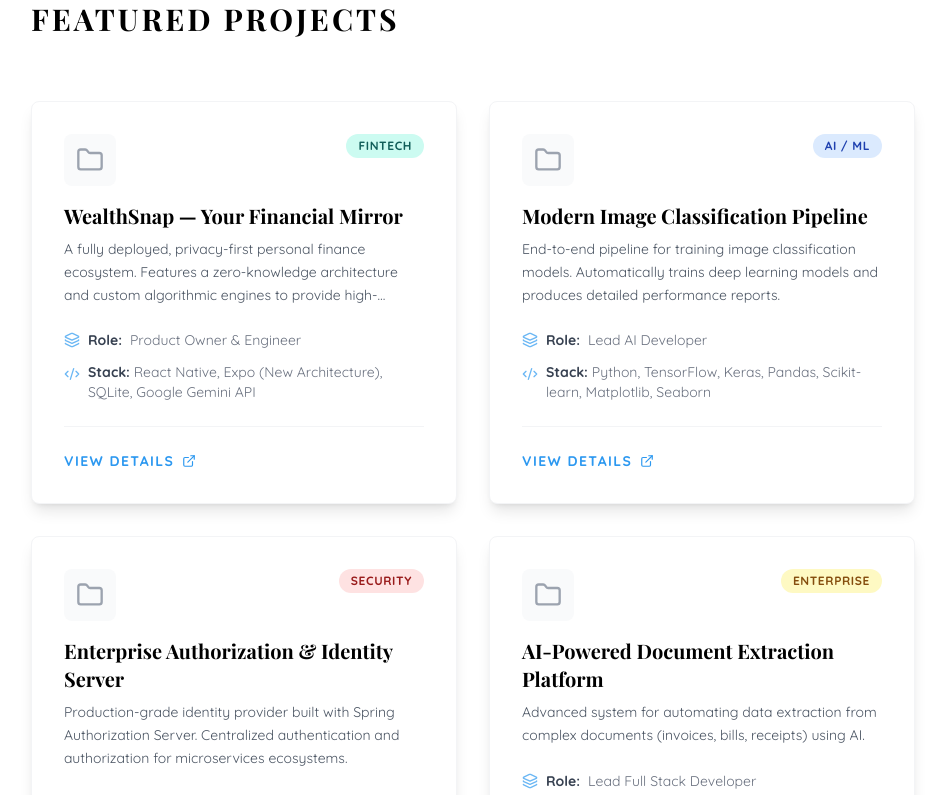
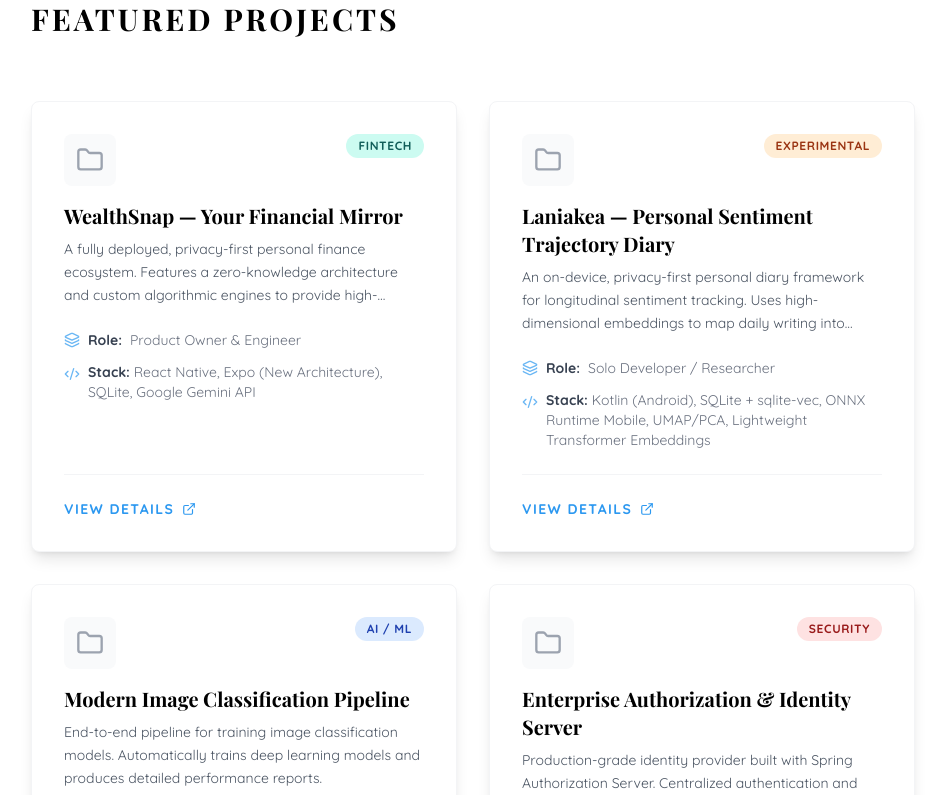
Before and after one commit to tantanjay/portfolio, a React (Vite) app: page / in a window 1280 px wide. Shown: the part 5680-6475 px from the top of the page, without its empty margins (317-1261 px from the left). Built offline with nearby package versions, Linux system fonts and the light colour scheme; a web font is replaced by a local one.

Commit message:
Laniakea

```diff
--- a/src/components/sections/Work.tsx
+++ b/src/components/sections/Work.tsx
@@ -10,6 +10,7 @@ const categoryColors: Record<string, string> = {
     'Government': 'bg-purple-100 text-purple-800',
     'Healthcare': 'bg-green-100 text-green-800',
     'FinTech': 'bg-teal-100 text-teal-800',
+    'Experimental': 'bg-orange-100 text-orange-800',
 };
 
 export default function Work() {
--- a/src/data/portfolio.ts
+++ b/src/data/portfolio.ts
@@ -150,6 +150,23 @@ export const projects = [
         ]
     },
     {
+        title: "Laniakea — Personal Sentiment Trajectory Diary",
+        category: "Experimental",
+        description: "An on-device, privacy-first personal diary framework for longitudinal sentiment tracking. Uses high-dimensional embeddings to map daily writing into semantic trajectories, allowing the user to observe patterns in mood and behavior without cloud storage or invasive tracking.",
+        roles: "Solo Developer / Researcher",
+        teamSize: "Solo Project",
+        deployment: "Personal / Local-Only",
+        stack: "Kotlin (Android), SQLite + sqlite-vec, ONNX Runtime Mobile, UMAP/PCA, Lightweight Transformer Embeddings",
+        keyPoints: [
+            "Transforms daily diary entries into high-dimensional embeddings (Gemma 3-270M / Qwen3-0.6B) with ephemeral memory handling.",
+            "Applies differential privacy (Laplacian noise) to all persisted vectors to prevent inversion of raw text.",
+            "Computes angular semantic velocity and acceleration to track high-dimensional mood trajectories.",
+            "Uses K-Nearest Neighbors and optional manifold projection (UMAP/PCA) to find symmetric patterns in the user's historical entries.",
+            "Implements defensive UI to mitigate self-fulfilling prophecies: only non-deterministic pattern observation is surfaced.",
+            "Designed as a long-term personal experiment with strict local-first storage and optional visualization of semantic drift."
+        ]
+    },
+    {
         title: "Modern Image Classification Pipeline",
         category: "AI / ML",
         description: "End-to-end pipeline for training image classification models. Automatically trains deep learning models and produces detailed performance reports.",
```
